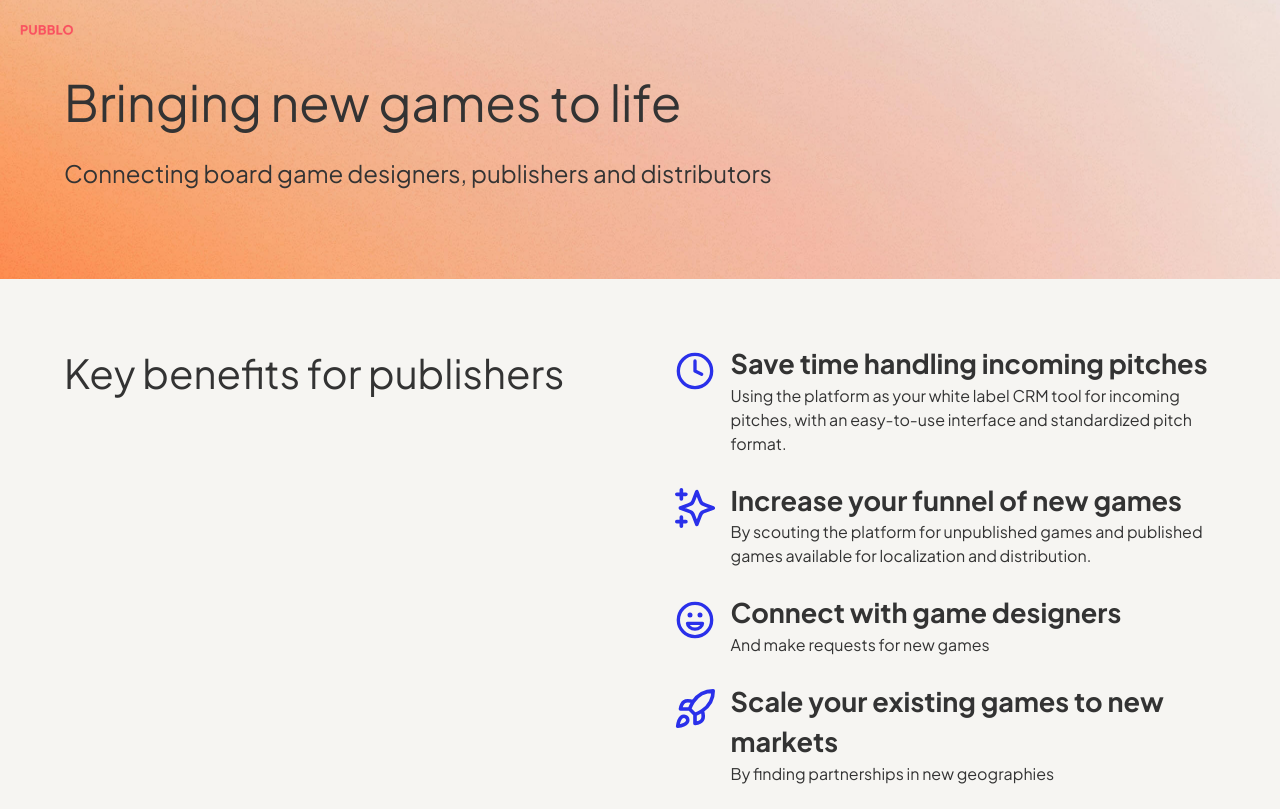
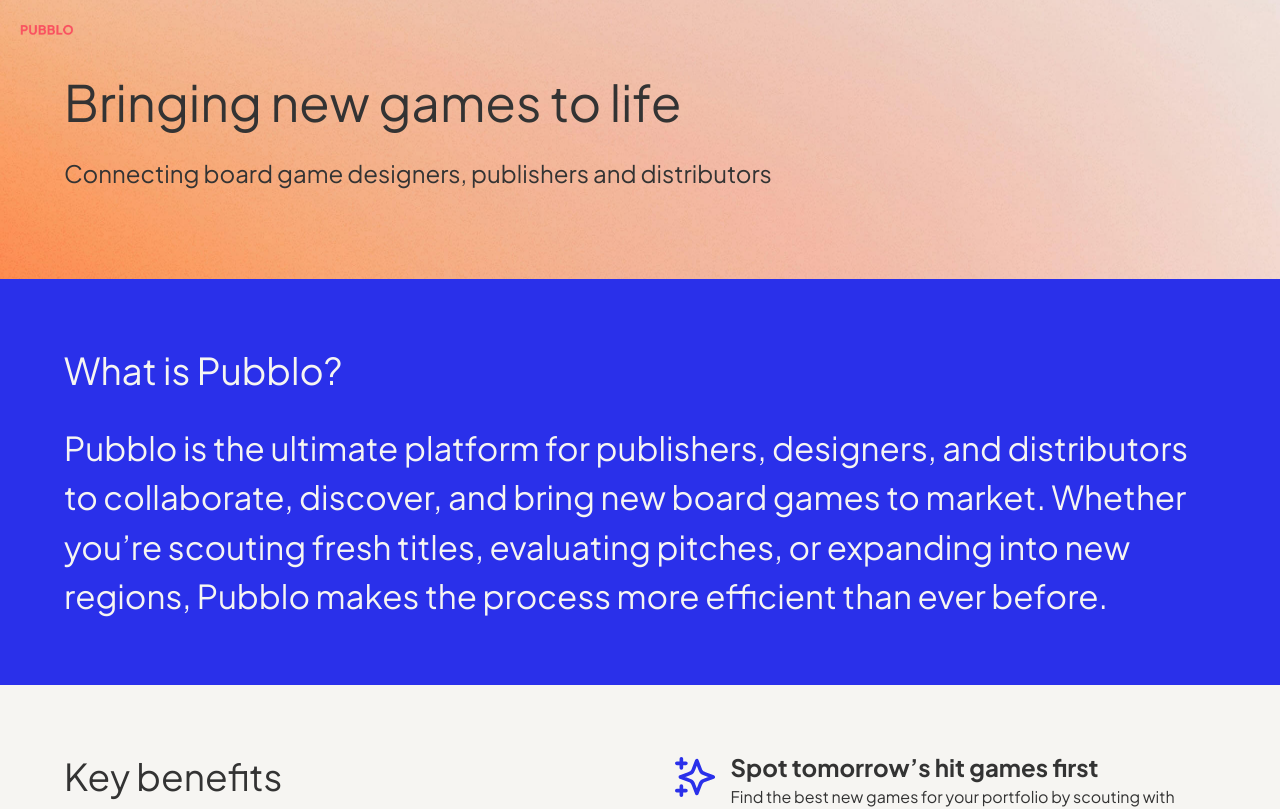
Before and after one commit to pubblo-com/homepage, a React (Create React App) app: page / in a window 1280 px wide. Shown: the top 809 px of the page. Built offline with nearby package versions, Linux system fonts and the light colour scheme.

Commit message:
new big message component

```diff
--- /dev/null
+++ b/src/components/BigMessageComponent.js
@@ -0,0 +1,49 @@
+import React from 'react';
+import styled from 'styled-components';
+import { spacing, breakpoints } from '../styles/tokens';
+
+const TextSection = styled.section`
+  width: 100%;
+  background-color: ${(props) => props.backgroundcolor || 'transparent'};
+  padding: ${spacing.xXLarge};
+  display: flex;
+  flex-direction: row;
+  justify-content: space-between;
+  align-items: center;
+
+  @media (max-width: ${breakpoints.tablet}) {
+    padding: ${spacing.large};
+  }
+`;
+
+const TextContent = styled.div`
+  width: 100%;
+  display: flex;
+  flex-direction: column;
+  p,
+  h2 {
+    color: ${(props) => props.textcolor || 'text'};
+  }
+
+  @media (max-width: ${breakpoints.tablet}) {
+    flex-direction: column;
+  }
+`;
+
+const BigMessageComponent = ({
+  headline,
+  text,
+  backgroundcolor,
+  textcolor,
+}) => {
+  return (
+    <TextSection backgroundcolor={backgroundcolor}>
+      <TextContent textcolor={textcolor}>
+        <h2>{headline}</h2>
+        <p className='body-text-large'>{text}</p>
+      </TextContent>
+    </TextSection>
+  );
+};
+
+export default BigMessageComponent;
--- a/src/components/Hero.js
+++ b/src/components/Hero.js
@@ -32,12 +32,12 @@ const Logo = styled.img`
   width: 60px;
 `;
 
-const Hero = ({ title, tagline }) => {
+const Hero = ({ headline, tagline }) => {
   return (
     <HeroSection>
       <Logo src={logo} alt='Logo' />
       <HeroContent>
-        <h1>{title}</h1>
+        <h1>{headline}</h1>
         <p className='body-text-medium'>{tagline}</p>
       </HeroContent>
     </HeroSection>
--- a/src/pages/HomePage.js
+++ b/src/pages/HomePage.js
@@ -3,54 +3,39 @@ import { colors } from '../styles/tokens';
 import Hero from '../components/Hero';
 import USPComponent from '../components/USPComponent.js';
 import iconRocket from '../assets/icon-rocket.svg';
-import iconHappy from '../assets/icon-happy.svg';
+// import iconHappy from '../assets/icon-happy.svg';
 import iconClock from '../assets/icon-clock.svg';
 import iconStars from '../assets/icon-stars.svg';
-// import iconWhiteClock from '../assets/icon-white-clock.svg';
-// import iconWhiteRocket from '../assets/icon-white-rocket.svg';
 import TextImageComponent from '../components/TextImageComponent.js';
 import TextComponent from '../components/TextComponent.js';
 import FormComponent from '../components/FormComponent.js';
+import BigMessageComponent from '../components/BigMessageComponent.js';
 
 const publisherUsps = [
   {
-    icon: iconClock,
-    heading: 'Save time handling incoming pitches',
+    icon: iconStars,
+    heading: 'Spot tomorrow’s hit games first',
     description:
-      'Using the platform as your white label CRM tool for incoming pitches, with an easy-to-use interface and standardized pitch format.',
+      'Find the best new games for your portfolio by scouting with elaborate filters.',
   },
   {
-    icon: iconStars,
-    heading: 'Increase your funnel of new games',
+    icon: iconClock,
+    heading: 'Make pitch evaluation easy',
     description:
-      'By scouting the platform for unpublished games and published games available for localization and distribution.',
-  },
-  {
-    icon: iconHappy,
-    heading: 'Connect with game designers',
-    description: 'And make requests for new games',
+      'Organize and evaluate incoming pitches efficiently with the CRM tool and a standardized pitch format.',
   },
   {
     icon: iconRocket,
     heading: 'Scale your existing games to new markets',
-    description: 'By finding partnerships in new geographies',
+    description:
+      'Expand globally by making your games available for localization and distribution  in new geographies.',
   },
+  // {
+  //   icon: iconRocket,
+  //   heading: 'Scale your existing games to new markets',
+  //   description: 'By finding partnerships in new geographies',
+  // },
 ];
-
-// const designerUsps = [
-//   {
-//     icon: iconWhiteClock,
-//     heading: 'Reach all publishers with one pitch',
-//     description:
-//       'You might just have an idea for a game, or you might be launching a crowdfunding campaign. Wherever you are in the process, you can pitch your game to publishers and distributors to increase the reach and chances of success for your game.',
-//   },
-//   {
-//     icon: iconWhiteRocket,
-//     heading: 'Another usp',
-//     description:
-//       'By scouting the platform for unpublished games and published games available for localization and distribution.',
-//   },
-// ];
 
 const inputFields = [
   { label: 'Name', type: 'text', name: 'name', id: 'name' },
@@ -92,19 +77,16 @@ const HomePage = () => {
   return (
     <div>
       <Hero
-        title='Bringing new games to life'
+        headline='Bringing new games to life'
         tagline='Connecting board game designers, publishers and distributors'
       />
-      <USPComponent
-        headline='Key benefits for publishers'
-        usps={publisherUsps}
-      />
-      {/* <USPComponent
-        headline='Key benefits for game designers'
-        usps={designerUsps}
+      <BigMessageComponent
+        headline='What is Pubblo?'
+        text='Pubblo is the ultimate platform for publishers, designers, and distributors to collaborate, discover, and bring new board games to market. Whether you’re scouting fresh titles, evaluating pitches, or expanding into new regions, Pubblo makes the process more efficient than ever before.'
         backgroundcolor={colors.primary}
         textcolor={colors.background}
-      /> */}
+      />
+      <USPComponent headline='Key benefits' usps={publisherUsps} />
       <TextImageComponent
         headline='Beta version live Q2 2025'
         text='Platform design and development currently ongoing.'
--- a/src/styles/tokens.js
+++ b/src/styles/tokens.js
@@ -18,17 +18,17 @@ export const typography = {
   fontFamily: "'Plus Jakarta Sans', sans-serif",
 
   fontSizeH1: '50px',
-  fontSizeH2: '40px',
-  fontSizeH3: '27px',
-  fontSizeBodyLarge: '40px',
+  fontSizeH2: '37px',
+  fontSizeH3: '24px',
+  fontSizeBodyLarge: '33px',
   fontSizeBodyMedium: '24px',
   fontSizeBody: '16px',
   fontSizeBodySmall: '14px',
 
   fontSizeH1Mobile: '35px',
-  fontSizeH2Mobile: '30px',
-  fontSizeH3Mobile: '20px',
-  fontSizeBodyLargeMobile: '30px',
+  fontSizeH2Mobile: '28px',
+  fontSizeH3Mobile: '19px',
+  fontSizeBodyLargeMobile: '24px',
 
   lineHeightBase: '1.5',
 
```
